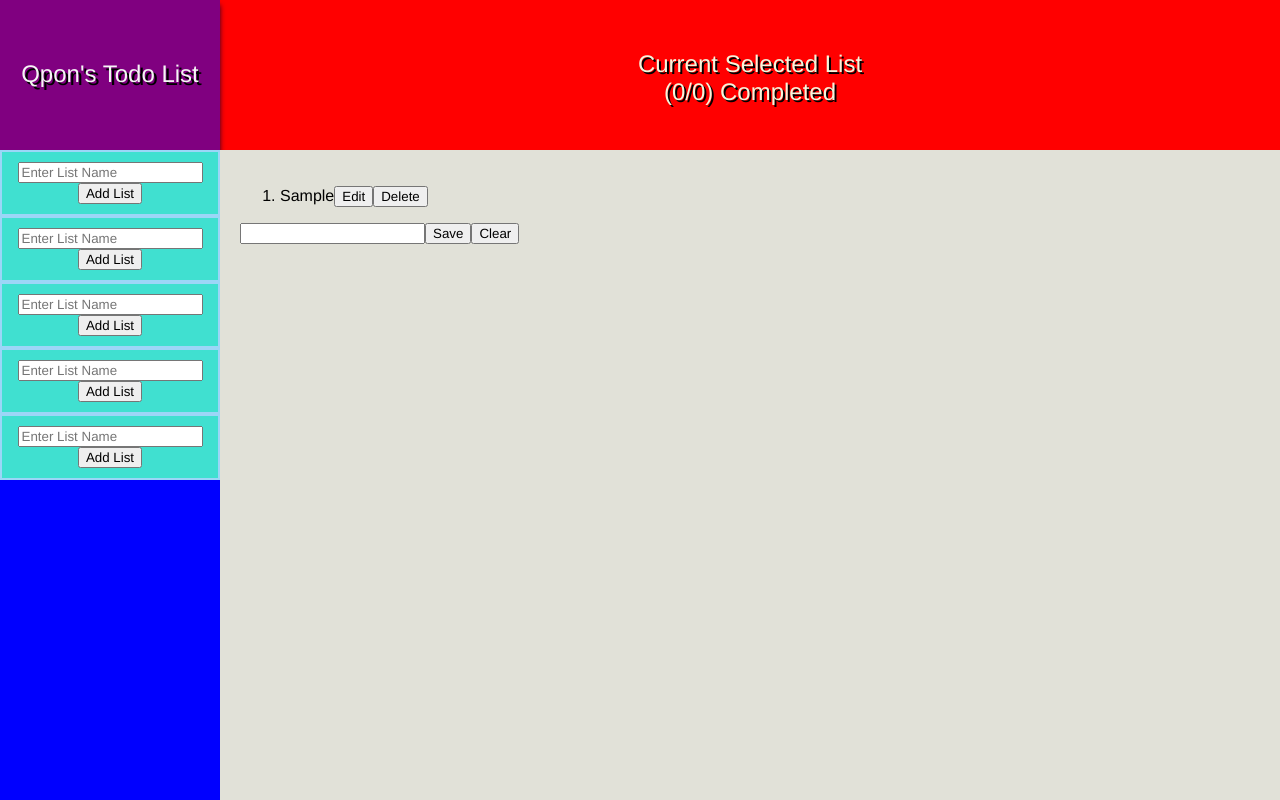
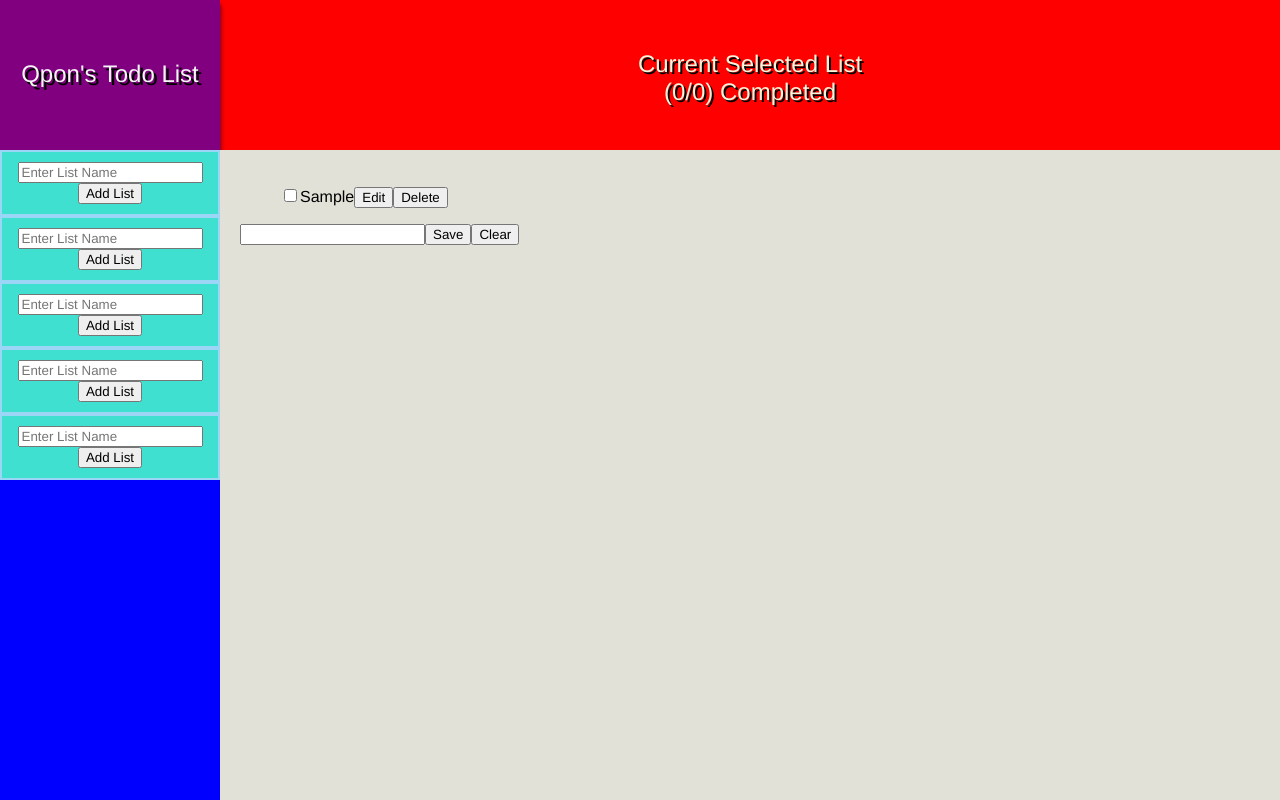
Before and after one commit to Qpons/react-test, a React (Create React App) app: page / in a window 1280 px wide. Both pictures are taken after typing "Sample" into the empty fields and a click on the button "Save". Built offline with nearby package versions, Linux system fonts and the light colour scheme.

Commit message:
Add checkbox and line through text when complete.

```diff
--- a/src/components/list-items/Item.jsx
+++ b/src/components/list-items/Item.jsx
@@ -1,8 +1,11 @@
 import React, { useState } from "react";
+import "./style.css";
 
 const Item = ({ index, item, items, setItems }) => {
   const [editStatus, setEditStatus] = useState(false);
   const [tempItem, setTempItem] = useState(item);
+  const [isCompleted, setIsCompleted] = useState(false);
+  const [currentStatus, setCurrentStatus] = useState("incomplete");
 
   const handleEntry = (event) => {
     setTempItem(event.target.value);
@@ -10,19 +13,33 @@ const Item = ({ index, item, items, setItems }) => {
 
   return (
     <div>
+      <input
+        type='checkbox'
+        value={item}
+        checked={isCompleted}
+        onChange={() => {
+          setIsCompleted(!isCompleted);
+          if (isCompleted) {
+            setCurrentStatus("incomplete");
+          } else {
+            setCurrentStatus("complete");
+          }
+        }}
+      />
       {editStatus ? (
         <>
-          <div>
           <input type='text' value={tempItem} onChange={handleEntry} />
 
           <button
             onClick={() => {
-                !tempItem
-                  ? alert("Cannot save empty name!")
-                  : setEditStatus(false);
+              if (tempItem === "") {
+                alert("Cannot save empty name!");
+              } else {
+                setEditStatus(false);
                 const before = items.slice(0, index);
                 const after = items.slice(index + 1);
                 setItems([...before, tempItem, ...after]);
+              }
             }}
           >
             {"Save"}
@@ -36,12 +53,10 @@ const Item = ({ index, item, items, setItems }) => {
           >
             {"Cancel"}
           </button>
-          </div>
         </>
       ) : (
         <>
-          <div>
-            {item}
+          <span className={currentStatus}>{item}</span>
 
           <button
             onClick={() => {
@@ -60,7 +75,6 @@ const Item = ({ index, item, items, setItems }) => {
           >
             {"Delete"}
           </button>
-          </div>
         </>
       )}
     </div>
--- a/src/components/list-items/index.jsx
+++ b/src/components/list-items/index.jsx
@@ -9,7 +9,6 @@ const Items = () => {
     <div>
       <ol>
         {items.map((item, index) => (
-          <li>
           <Item
             item={item}
             items={items}
@@ -17,7 +16,6 @@ const Items = () => {
             key={index}
             setItems={setItems}
           />
-          </li>
         ))}
       </ol>
       <AddItem items={items} setItems={setItems} />
--- /dev/null
+++ b/src/components/list-items/style.css
@@ -0,0 +1,7 @@
+.complete {
+  text-decoration: line-through;
+}
+
+.incomplete {
+  text-decoration: none;
+}
```
Lines whose indentation alone changed are shown as unchanged.
